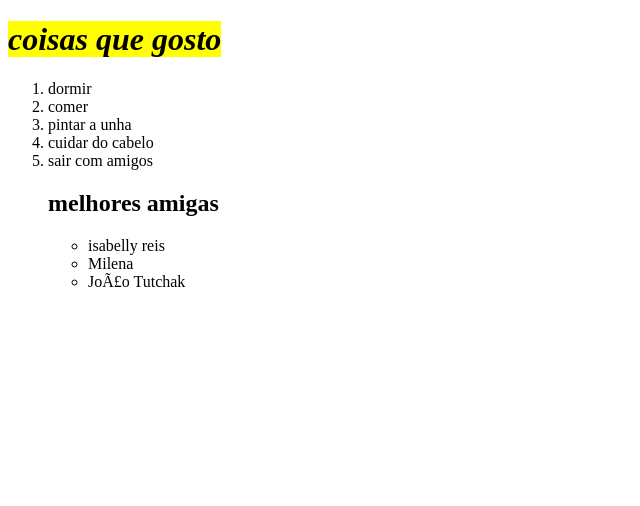
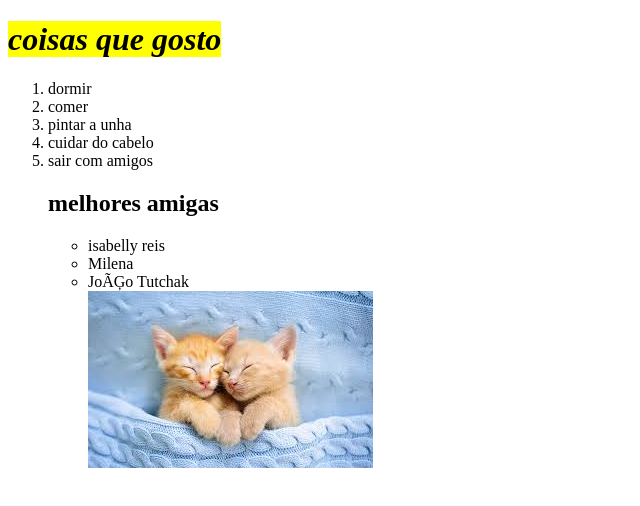
Before and after one commit to Isabellemsil/2binez, a plain HTML site: page index.html in a window 1280 px wide. Shown: the whole page, without its empty margins (0-640 px from the left). Drawn offline with Linux system fonts and the light colour scheme.

Commit message:
Update index.html

```diff
--- a/index.html
+++ b/index.html
@@ -24,5 +24,6 @@
                 <li>isabelly reis</li>
                 <li>Milena</li>
                 <li>João Tutchak</li>
+                <img src="gatinhofofinho.jpeg" alt="gatos se abraçando">
     </body>
     </html>
```
